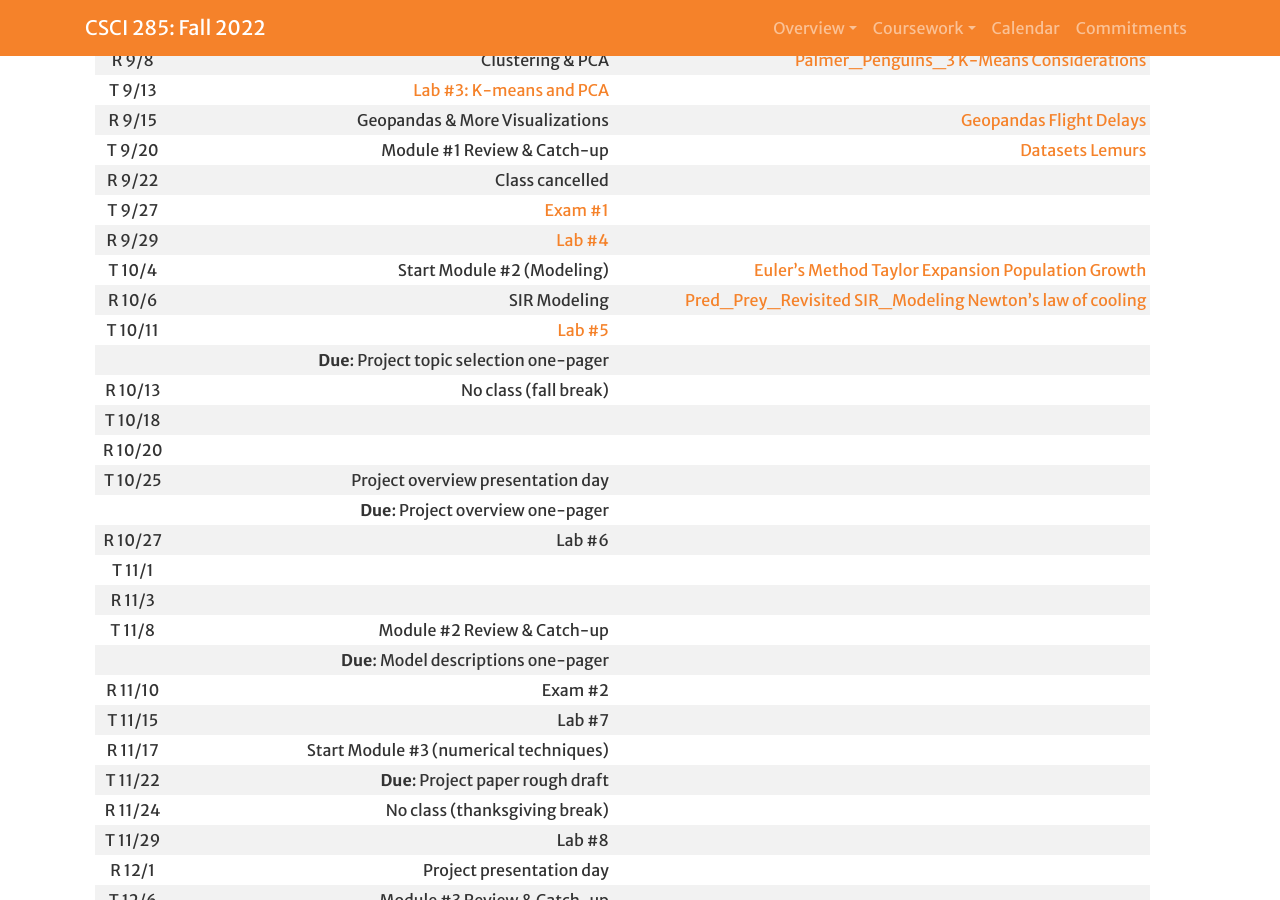
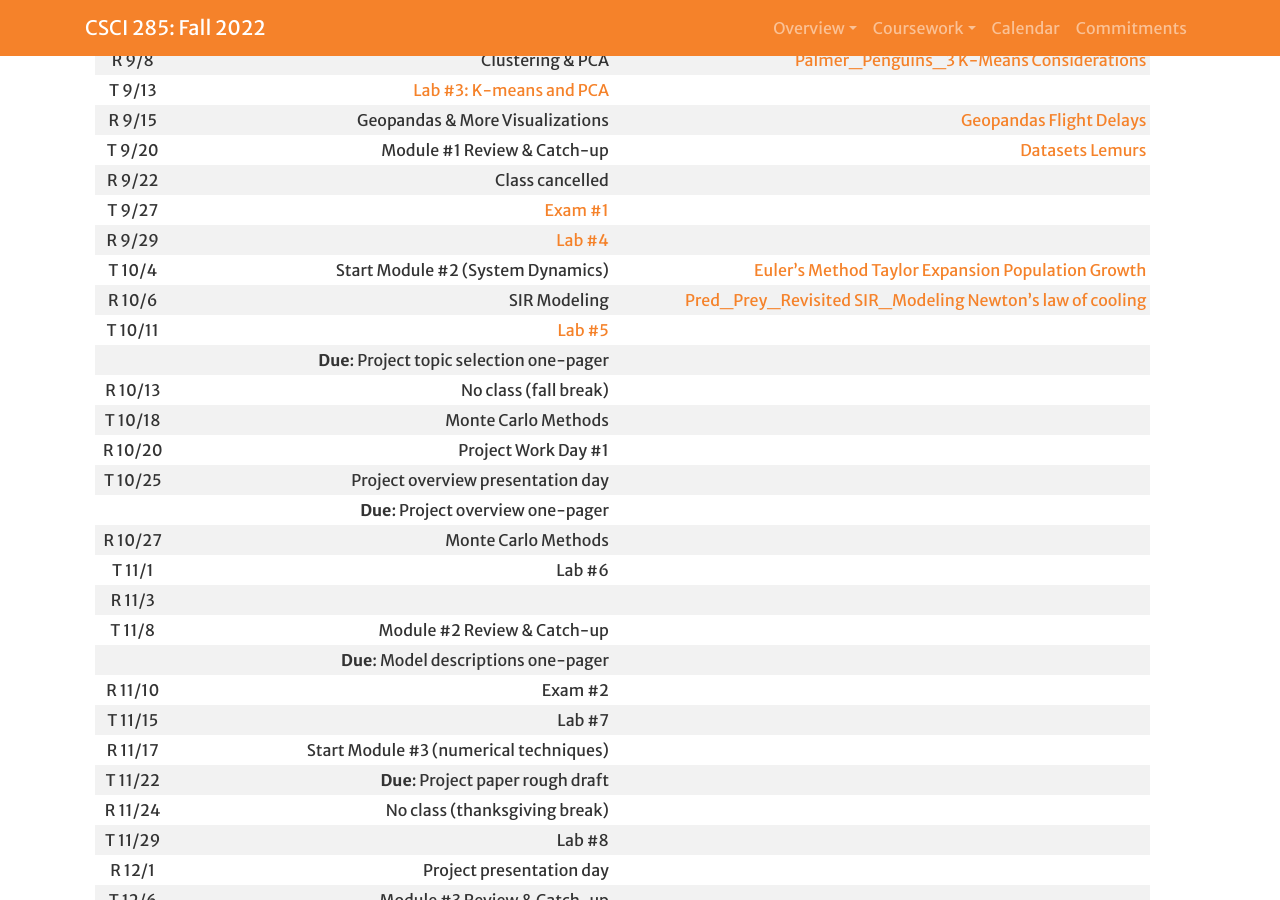
Before and after one commit to Hendrix-CS/csci285, a Jekyll site: the page built from index.md, in a window 1280 px wide and 900 px high, scrolled down 4274 px. Built offline with Jekyll 4.4.1, drawn with Linux system fonts in a browser that asks for light colours; a script that is not in the unit is left out; our own code applies the rules of GitHub Pages for plain Markdown files.

Commit message:
updating notebooks and cal

```diff
--- a/index.md
+++ b/index.md
@@ -156,17 +156,17 @@ Here is a link to the deck I'm presenting in class each week: [slides.pdf](asset
 | R 9/22  | Class cancelled | |
 | T 9/27  | [Exam #1](exams/exam1.md) | |
 | R 9/29  | [Lab #4](labs/flights.md) | |
-| T 10/4  | Start Module #2 (Modeling) | [Euler's Method](https://nbviewer.org/github/Hendrix-CS/csci285/blob/master/assets/notebooks/Euler_Method.ipynb) [Taylor Expansion](https://nbviewer.org/github/Hendrix-CS/csci285/blob/master/assets/notebooks/Taylor_Expansion.ipynb) [Population Growth](https://nbviewer.org/github/Hendrix-CS/csci285/blob/master/assets/notebooks/Population_Growth.ipynb) |
+| T 10/4  | Start Module #2 (System Dynamics) | [Euler's Method](https://nbviewer.org/github/Hendrix-CS/csci285/blob/master/assets/notebooks/Euler_Method.ipynb) [Taylor Expansion](https://nbviewer.org/github/Hendrix-CS/csci285/blob/master/assets/notebooks/Taylor_Expansion.ipynb) [Population Growth](https://nbviewer.org/github/Hendrix-CS/csci285/blob/master/assets/notebooks/Population_Growth.ipynb) |
 | R 10/6  | SIR Modeling | [Pred_Prey_Revisited](https://nbviewer.org/github/Hendrix-CS/csci285/blob/master/assets/notebooks/PredPrey_Revisited.ipynb) [SIR_Modeling](https://nbviewer.org/github/Hendrix-CS/csci285/blob/master/assets/notebooks/SIR_Modeling.ipynb) [Newton's law of cooling](https://nbviewer.org/github/Hendrix-CS/csci285/blob/master/assets/notebooks/Newton_law_of_cooling.ipynb) |
 | T 10/11  | [Lab #5](labs/malaria.md) | |
 |         | **Due**:  Project topic selection one-pager | |
 | R 10/13 | No class (fall break) | |
-| T 10/18 |  | |
-| R 10/20 |  | |
+| T 10/18 | Monte Carlo Methods | |
+| R 10/20 | Project Work Day #1 | |
 | T 10/25 | Project overview presentation day | |
 |         | **Due**:  Project overview one-pager | |
-| R 10/27 |  Lab #6 | |
-| T 11/1  |  | |
+| R 10/27 | Monte Carlo Methods | |
+| T 11/1  | Lab #6 | |
 | R 11/3  |  | |
 | T 11/8  | Module #2 Review & Catch-up | |
 |         | **Due**: Model descriptions one-pager | |
```
Also changed, not shown: labs/malaria.md (+1 -1 lines), 3 other files.
